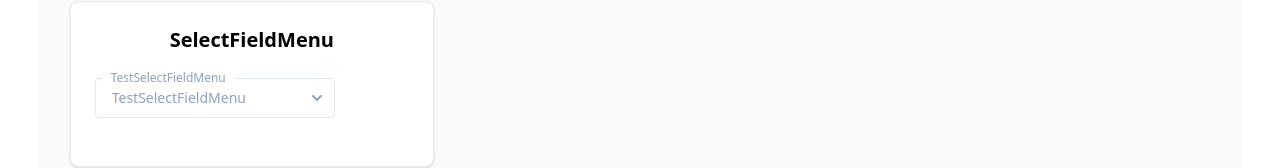
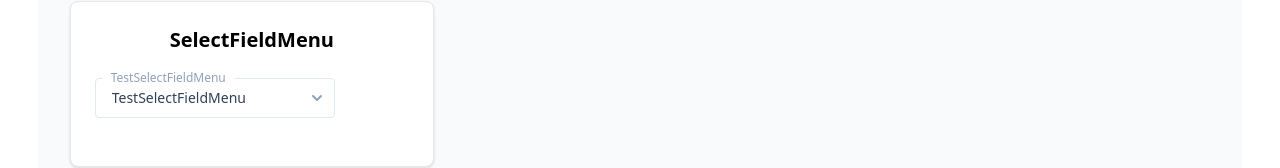
Before and after one commit to marcohoegen/TWP_KonferenzTool, a React app in the folder frontend/: page /userpanel in a window 1280 px wide. Shown: the part 1375-1543 px from the top of the page. Built offline with nearby package versions, Linux system fonts and the light colour scheme; the HTML template or start-up script is replaced by a standard one.

Commit message:
removed headlessUI from Code

```diff
--- a/frontend/package.json
+++ b/frontend/package.json
@@ -10,7 +10,6 @@
     "preview": "vite preview"
   },
   "dependencies": {
-    "@headlessui/react": "^2.2.9",
     "@tailwindcss/vite": "^4.1.16",
     "react": "^19.1.1",
     "react-dom": "^19.1.1",
--- a/frontend/src/common/SelectFieldMenu.tsx
+++ b/frontend/src/common/SelectFieldMenu.tsx
@@ -1,12 +1,11 @@
 // src/common/SelectFieldMenu.tsx
-import { Fragment, useState } from "react";
-import { Listbox, Transition } from "@headlessui/react";
+import { useEffect, useState } from "react";
 
 interface SelectOption { value: string; label: string; }
 interface SelectProps {
   id: string;
   label: string;
-  width?: string;           // z. B. "w-full sm:w-40"
+  width?: string;           // e.g. "w-full sm:w-40"
   options: SelectOption[];
   required?: boolean;
   value?: string;           // optional controlled
@@ -22,10 +21,12 @@ export default function SelectFieldMenu({
   value,
   onChange,
 }: SelectProps) {
-  // Uncontrolled fallback, wenn kein value/onChange übergeben wird
   const [internal, setInternal] = useState<string>(value ?? "");
   const selectedValue = value ?? internal;
-  const selected = options.find(o => o.value === selectedValue) || null;
+
+  useEffect(() => {
+    if (typeof value === "string") setInternal(value);
+  }, [value]);
 
   const setValue = (v: string) => {
     setInternal(v);
@@ -34,10 +35,7 @@ export default function SelectFieldMenu({
 
   return (
     <div className={`relative my-6 ${width}`}>
-      {/* Button (Eingabefeld) */}
-      <Listbox value={selectedValue} onChange={setValue}>
-        <div className="relative">
-          {/* Label (floating look) */}
+      {/* floating label */}
       <label
         htmlFor={id}
         className="pointer-events-none absolute -top-2 left-2 z-[1] px-2 text-xs text-slate-400 bg-white"
@@ -45,52 +43,32 @@ export default function SelectFieldMenu({
         {label}{required && <span className="text-pink-500"> *</span>}
       </label>
 
-          {/* Feld */}
-          <Listbox.Button
+      <select
         id={id}
+        value={selectedValue}
+        onChange={(e) => setValue(e.target.value)}
+        aria-required={required}
         className="h-10 w-full rounded border border-slate-200 bg-white px-4 text-sm text-slate-700 text-left
-                       outline-none transition focus:border-sky-500"
-            aria-required={required}
+                   outline-none transition focus:border-sky-500 appearance-none"
       >
-            {selected ? selected.label : <span className="text-slate-400">{label}</span>}
-            {/* Pfeil rechts */}
-            <span className="absolute inset-y-0 right-2 flex items-center">
-              <svg className="h-5 w-5 text-slate-400" viewBox="0 0 20 20" fill="currentColor">
+        {/* placeholder option when nothing selected */}
+        <option value="" disabled hidden>
+          {label}
+        </option>
+
+        {options.map((opt) => (
+          <option key={opt.value} value={opt.value}>
+            {opt.label}
+          </option>
+        ))}
+      </select>
+
+      {/* right arrow (keeps visual from old component) */}
+      <span className="pointer-events-none absolute inset-y-0 right-2 flex items-center">
+        <svg className="h-5 w-5 text-slate-400" viewBox="0 0 20 20" fill="currentColor" aria-hidden>
           <path fillRule="evenodd" d="M5.293 7.293a1 1 0 011.414 0L10 10.586l3.293-3.293a1 1 0 111.414 1.414l-4 4a1 1 0 01-1.414 0l-4-4a1 1 0 010-1.414z" clipRule="evenodd" />
         </svg>
       </span>
-          </Listbox.Button>
-
-          {/* Optionen – erscheinen UNTER dem Feld */}
-          <Transition as={Fragment}
-            enter="transition ease-out duration-100"
-            enterFrom="opacity-0 translate-y-1"
-            enterTo="opacity-100 translate-y-0"
-            leave="transition ease-in duration-75"
-            leaveFrom="opacity-100"
-            leaveTo="opacity-0"
-          >
-            <Listbox.Options
-              className="absolute z-50 mt-2 max-h-60 w-full overflow-auto rounded-lg border border-slate-200
-                         bg-white py-2 text-sm shadow-lg focus:outline-none"
-            >
-              {options.map(opt => (
-                <Listbox.Option
-                  key={opt.value}
-                  value={opt.value}
-                  className={({ active, selected }) =>
-                    `cursor-pointer px-4 py-2 ${
-                      active ? "bg-sky-50" : ""
-                    } ${selected ? "font-medium text-sky-700" : "text-slate-700"}`
-                  }
-                >
-                  {opt.label}
-                </Listbox.Option>
-              ))}
-            </Listbox.Options>
-          </Transition>
-        </div>
-      </Listbox>
     </div>
   );
 }
```
Also changed, not shown: 1 other file (tests, documents, lock files or other folders). Lines whose indentation alone changed are shown as unchanged.
